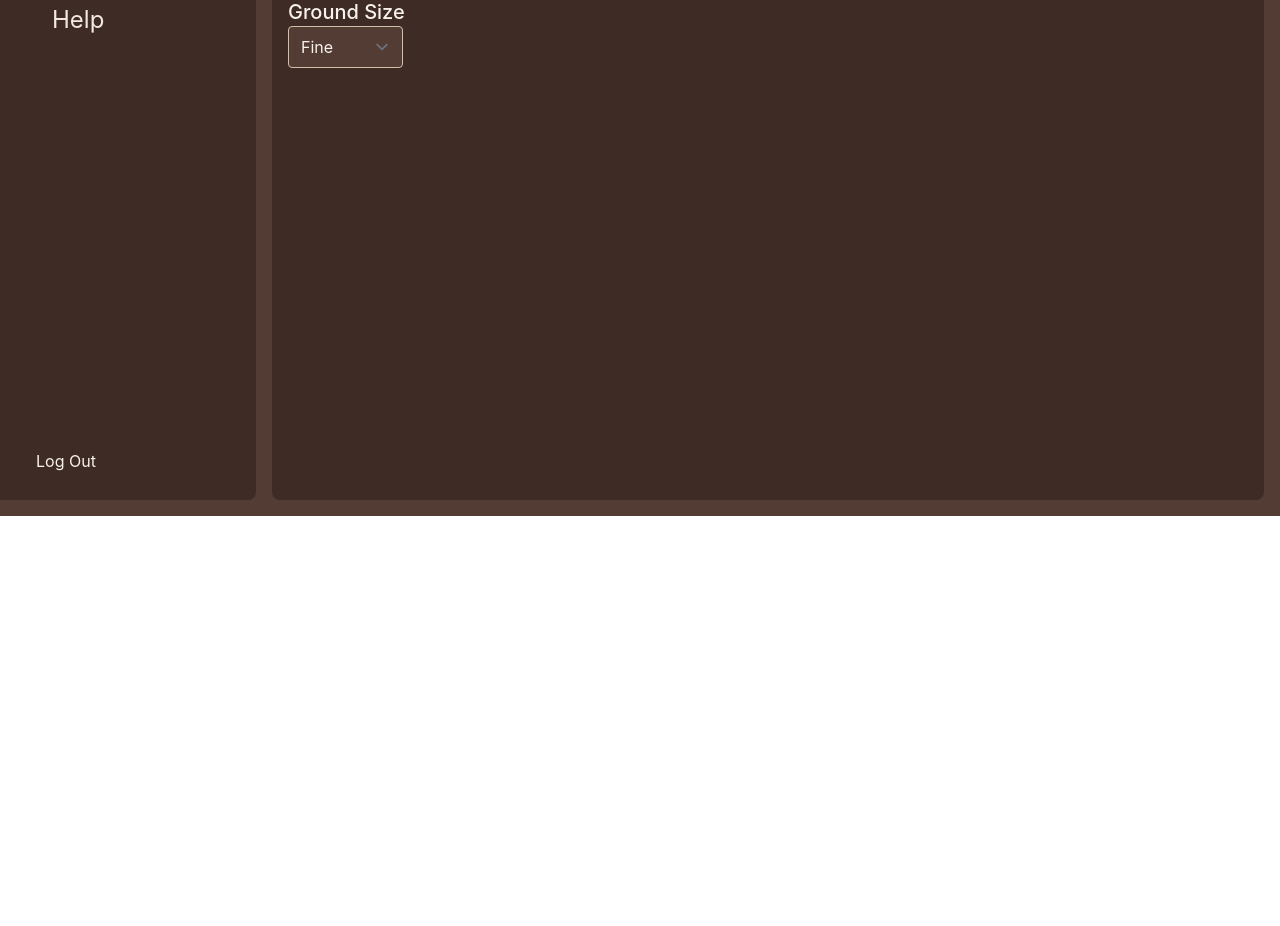
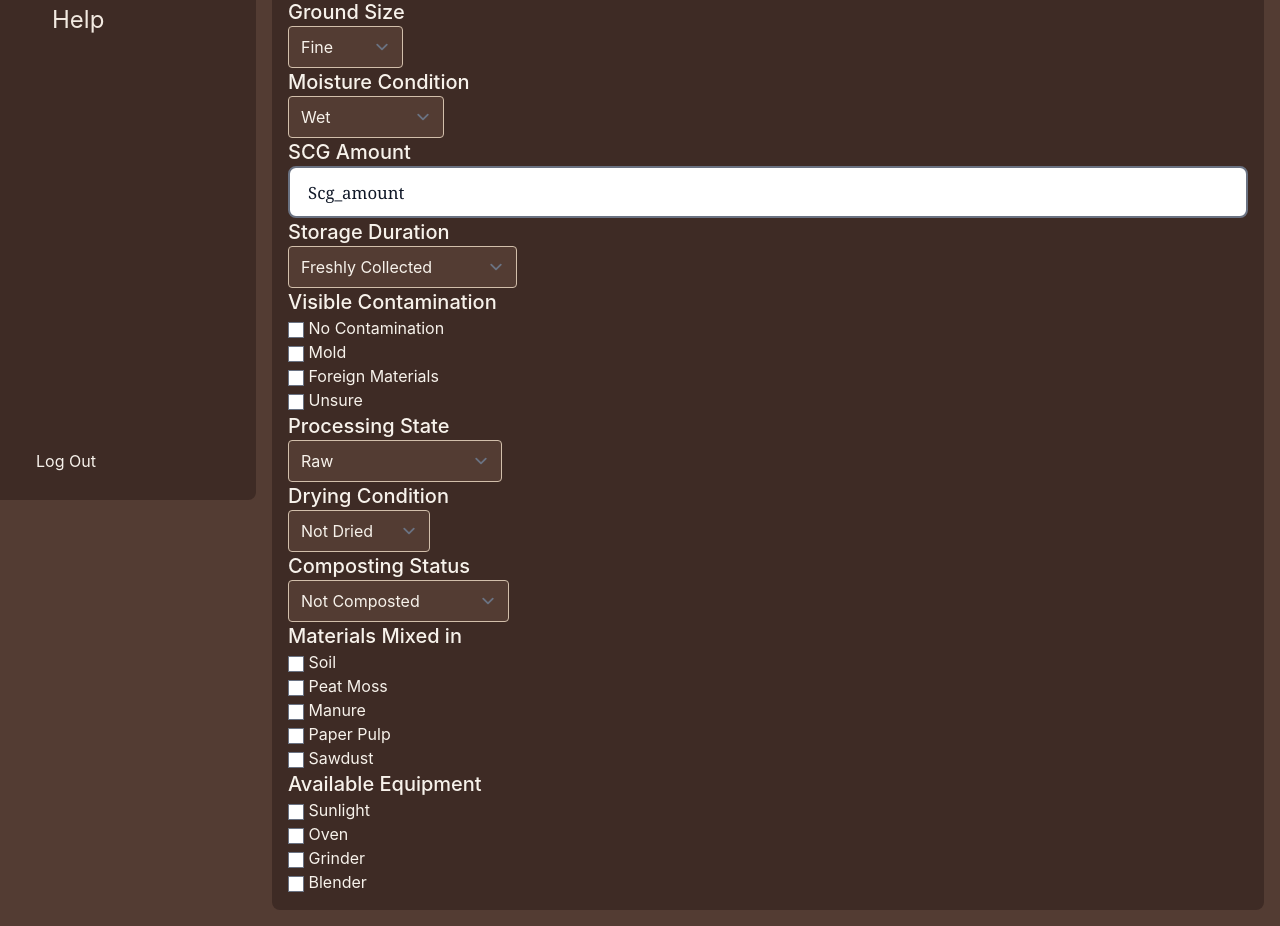
Before and after one commit to ywssp/kafein, a SvelteKit app: page /recommend in a window 1280 px wide. Shown: the part 284-1210 px from the top of the page. Before the commit the page ends 800 px from the top, so only its background shows below. Built offline with nearby package versions, Linux system fonts and the light colour scheme; some icons are missing.

Commit message:
Paste all form fields

```diff
--- a/src/routes/(app)/recommend/+page.svelte
+++ b/src/routes/(app)/recommend/+page.svelte
@@ -65,4 +65,78 @@
 		<option>Coarse</option>
 		<option>Unsure</option>
 	</FormSelect>
+
+	<h1 class="text-xl font-medium">Moisture Condition</h1>
+	<FormSelect>
+		<option>Wet</option>
+		<option>Damp</option>
+		<option>Slightly Moist</option>
+		<option>Dry</option>
+	</FormSelect>
+
+	<h1 class="text-xl font-medium">SCG Amount</h1>
+	<FormInput id="scg_amount"></FormInput>
+
+	<h1 class="text-xl font-medium">Storage Duration</h1>
+	<FormSelect>
+		<option>Freshly Collected</option>
+		<option>Stored for a Few Hours</option>
+		<option>Stored for 1-2 Days</option>
+		<option>Stored for longer</option>
+	</FormSelect>
+
+	<h1 class="text-xl font-medium">Visible Contamination</h1>
+	<input type="checkbox" id="vehicle1" name="vehicle1" value="Bike" />
+	<label for="vehicle1"> No Contamination</label><br />
+	<input type="checkbox" id="vehicle2" name="vehicle2" value="Car" />
+	<label for="vehicle2"> Mold</label><br />
+	<input type="checkbox" id="vehicle3" name="vehicle3" value="Boat" />
+	<label for="vehicle3"> Foreign Materials</label><br />
+	<input type="checkbox" id="vehicle4" name="vehicle4" value="Boat" />
+	<label for="vehicle4"> Unsure</label><br />
+
+	<h1 class="text-xl font-medium">Processing State</h1>
+	<FormSelect>
+		<option>Raw</option>
+		<option>Dried</option>
+		<option>Composted</option>
+		<option>Thermally Processed</option>
+	</FormSelect>
+
+	<h1 class="text-xl font-medium">Drying Condition</h1>
+	<FormSelect>
+		<option>Not Dried</option>
+		<option>Air-Dried</option>
+		<option>Oven-Dried</option>
+	</FormSelect>
+
+	<h1 class="text-xl font-medium">Composting Status</h1>
+	<FormSelect>
+		<option>Not Composted</option>
+		<option>Currently Composting</option>
+		<option>Composting</option>
+		<option>Fully Composted</option>
+	</FormSelect>
+
+	<h1 class="text-xl font-medium">Materials Mixed in</h1>
+	<input type="checkbox" id="mat1" name="mat1" value="Bike" />
+	<label for="mat1"> Soil</label><br />
+	<input type="checkbox" id="mat2" name="mat2" value="Car" />
+	<label for="mat2"> Peat Moss</label><br />
+	<input type="checkbox" id="mat3" name="mat3" value="Boat" />
+	<label for="mat3"> Manure</label><br />
+	<input type="checkbox" id="mat4" name="mat4" value="Boat" />
+	<label for="mat4"> Paper Pulp</label><br />
+	<input type="checkbox" id="mat5" name="mat5" value="Boat" />
+	<label for="mat5"> Sawdust</label><br />
+
+	<h1 class="text-xl font-medium">Available Equipment</h1>
+	<input type="checkbox" id="eq1" name="eq1" value="Bike" />
+	<label for="eq1"> Sunlight</label><br />
+	<input type="checkbox" id="eq2" name="eq2" value="Car" />
+	<label for="eq2"> Oven</label><br />
+	<input type="checkbox" id="eq3" name="eq3" value="Boat" />
+	<label for="eq3"> Grinder</label><br />
+	<input type="checkbox" id="eq4" name="eq4" value="Boat" />
+	<label for="eq4"> Blender</label><br />
 </form>
```
